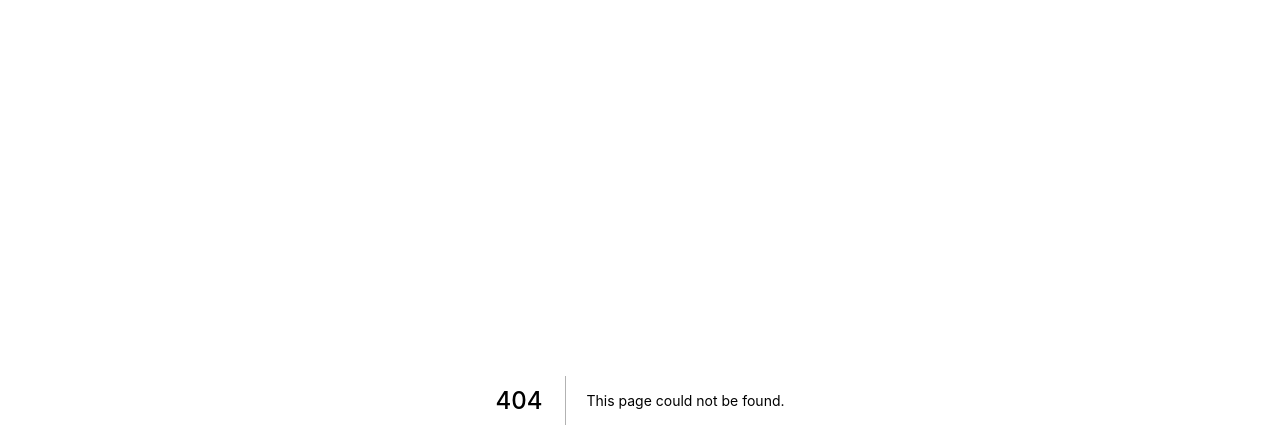
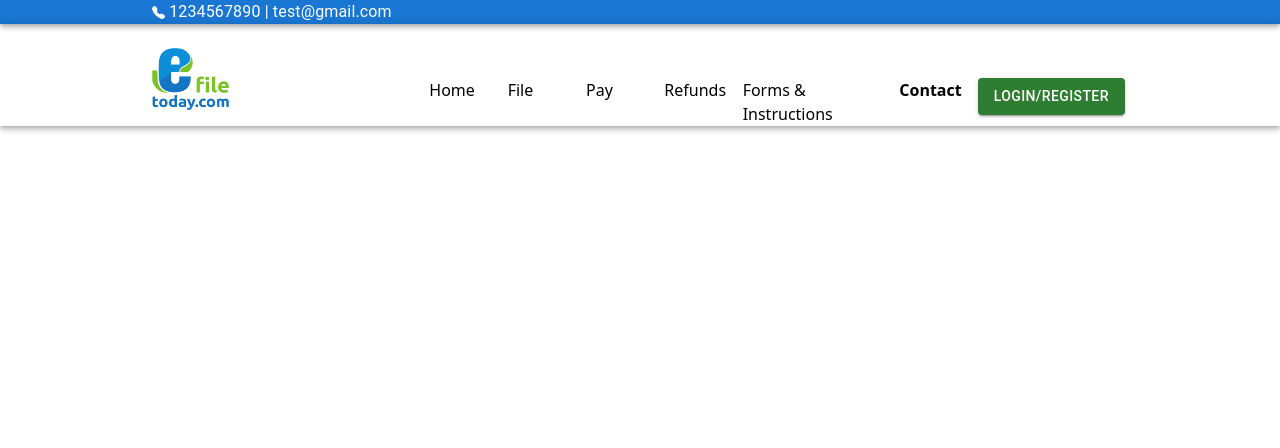
Before and after one commit to ShanuVashista/efiletoday, a Next.js app: page /contact in a window 1280 px wide. Before the commit this address had no page. Shown: the top 448 px of the page. Built offline with nearby package versions, Linux system fonts and the light colour scheme.

Commit message:
Header implementation

```diff
--- /dev/null
+++ b/components/Header.tsx
@@ -0,0 +1,57 @@
+import * as React from 'react';
+import AppBar from '@mui/material/AppBar';
+import Typography from '@mui/material/Typography';
+import Container from '@mui/material/Container';
+import styles from './components.module.scss';
+import Icon from './Icon';
+import Logo from '../public/Fin_E-fileLogo.png';
+import Image from 'next/image';
+import Link from 'next/link';
+import "bootstrap/dist/css/bootstrap.min.css";
+import {Grid} from "@mui/material";
+import Button from '@mui/material/Button';
+
+// @ts-ignore
+const Header = ({detail}) => {
+    return (
+        <>
+            {detail ?
+                <AppBar position="static" color="primary">
+                    <Container maxWidth="xl">
+                        <Typography className={styles.contactDetails}>
+                            <Icon fontSize="small" withBackground={false}/> {detail.phone} | {detail.email}
+                        </Typography>
+                    </Container>
+                </AppBar> : null}
+            <AppBar position="static" color="transparent">
+                <Container maxWidth="xl"><br/>
+                    <Grid container>
+                        <Grid item xs={2}>
+                            <div className={`${styles.contactDetails} ${styles.alignment}`}>
+                                <Image src={Logo} height={80} width={100}/>
+                            </div>
+                        </Grid>
+                        <Grid item xs={10}>
+                            <Grid container spacing={0} className={styles.navMenu}>
+                                <Grid item xs={1.5}><Link href="#"><a className={styles.navLinks}>Home</a></Link></Grid>
+                                <Grid item xs={1.5}><Link href="#"><a className={styles.navLinks}>File</a></Link></Grid>
+                                <Grid item xs={1.5}><Link href="#"><a className={styles.navLinks}>Pay</a></Link></Grid>
+                                <Grid item xs={1.5}><Link href="#"><a
+                                    className={styles.navLinks}>Refunds</a></Link></Grid>
+                                <Grid item xs={3}><Link href="#"><a className={styles.navLinks}>Forms & Instructions</a></Link></Grid>
+                                <Grid item xs={1.5}><Link href="#"><a
+                                    className={styles.navLinks}><b>Contact</b></a></Link></Grid>
+                                <Grid item xs={1.5}>
+                                    <Button variant="contained" color="success">
+                                        Login/Register
+                                    </Button>
+                                </Grid>
+                            </Grid>
+                        </Grid>
+                    </Grid>
+                </Container>
+            </AppBar>
+        </>
+    );
+};
+export default Header;
--- /dev/null
+++ b/components/Icon.tsx
@@ -0,0 +1,11 @@
+import React from 'react';
+import {BsFillTelephoneFill} from 'react-icons/bs'
+// @ts-ignore
+export default function Icon (fontsize, withBackGround) {
+    console.log(fontsize, withBackGround)
+    return (
+        <>
+            <BsFillTelephoneFill fontSize={fontsize.fontSize} color="white" />
+        </>
+    )
+}
--- /dev/null
+++ b/components/components.module.scss
@@ -0,0 +1,18 @@
+.contactDetails {
+  padding-left: 8rem;
+}
+
+.alignment {
+  display: inline-block;
+}
+
+.navMenu {
+  padding-top: 30px;
+  padding-left: 200px;
+  padding-right: 200px;
+}
+
+.navLinks {
+  text-Decoration: none;
+  color: black;
+}
--- /dev/null
+++ b/pages/contact.tsx
@@ -0,0 +1,14 @@
+import React from 'react'
+import Header from '../components/Header';
+
+export default function ContactUs(){
+    const details = {
+        email : "test@gmail.com",
+        phone: "1234567890"
+    }
+    return(
+        <>
+            <Header detail={details}/>
+        </>
+    )
+}
--- a/pages/index.tsx
+++ b/pages/index.tsx
@@ -14,7 +14,7 @@ const Home: NextPage = () => {
 
       <main className={styles.main}>
         <h1 className={styles.title}>
-          Welcome to <a href="https://nextjs.org">Next.js!</a>
+          Learn <a href="https://nextjs.org">Next.js!</a>
         </h1>
 
         <p className={styles.description}>
```
Also changed, not shown: package.json (+6 -1 lines), public/Fin_E-fileLogo.png (added), 1 other file (tests, documents, lock files or other folders).
